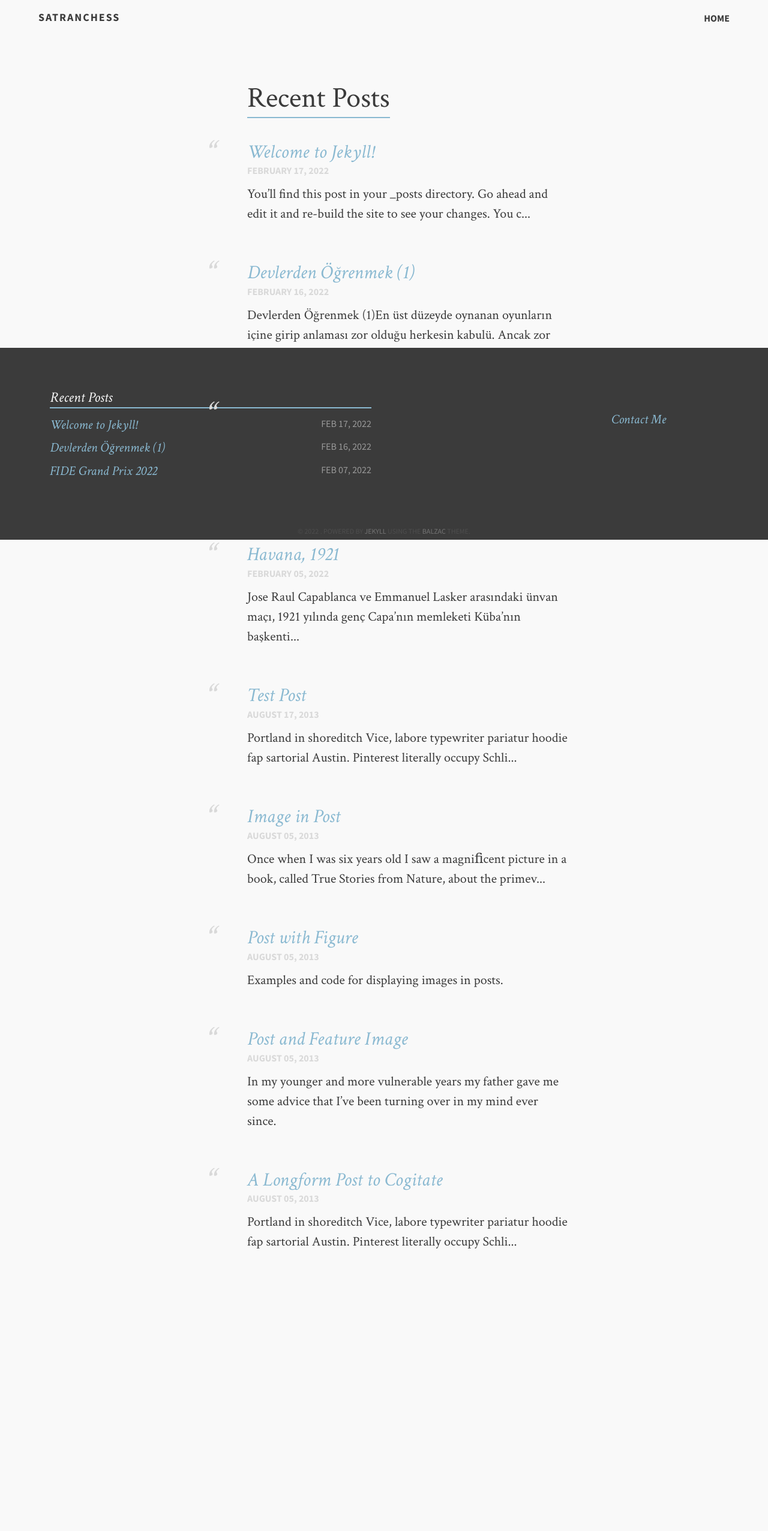
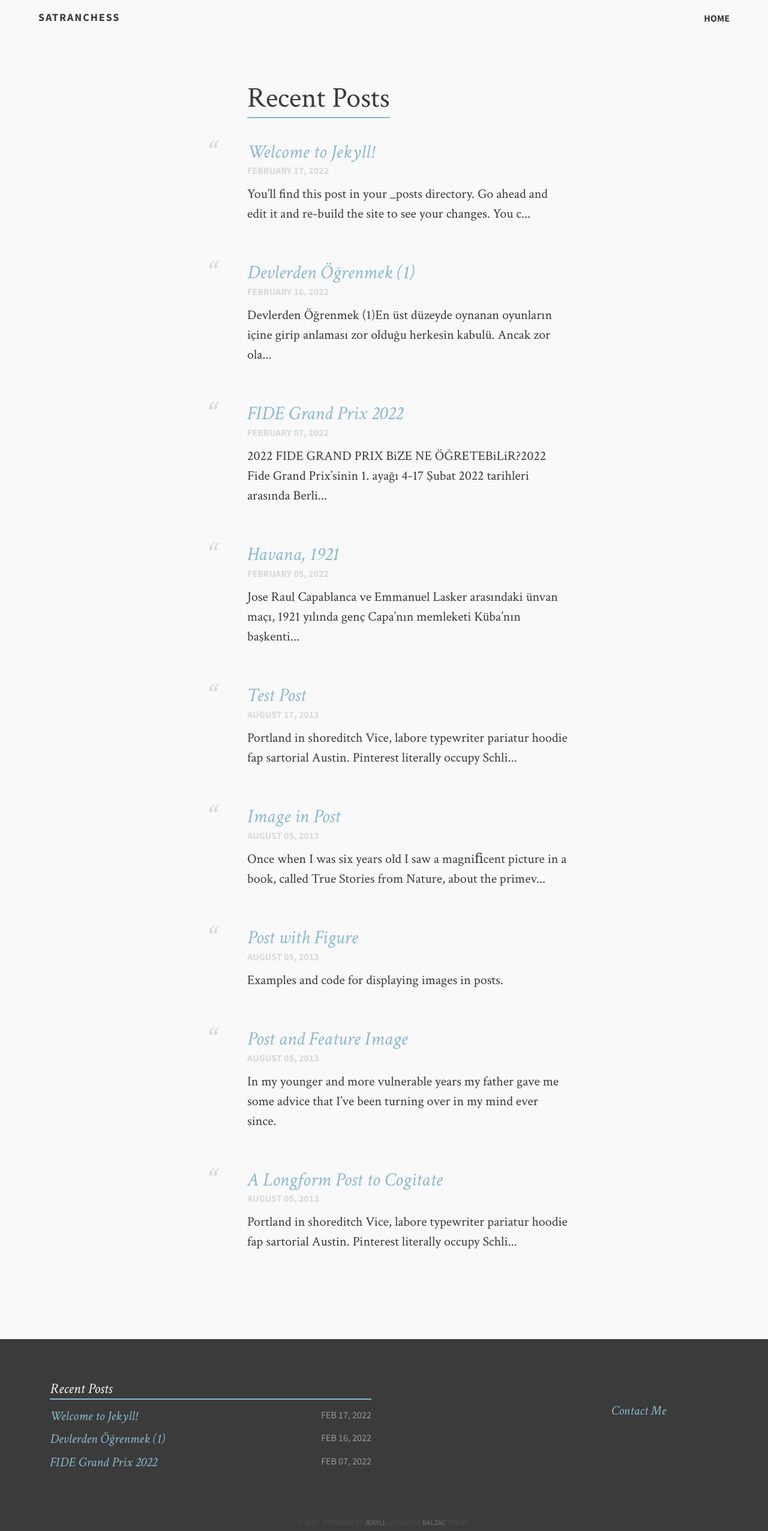
Before and after one commit to satranchess/satrancc, a Jekyll site: the page built from index.md, in a window 1280 px wide. Shown: the whole page at 60% size. Built offline with Jekyll 4.4.1, drawn with Linux system fonts in a browser that asks for light colours; before the commit the page ends 2260 px from its top, so only the background shows below that.

Commit message:
Update _styles.scss

```diff
--- a/_sass/_styles.scss
+++ b/_sass/_styles.scss
@@ -658,7 +658,7 @@ header.site-header nav {
 
 /* Footer Stuff */
 .push {
-    height: $footerHeight/3 !important;
+    height: $footerHeight/4 !important;
 }
 
 footer {
@@ -667,9 +667,8 @@ footer {
     height: $footerHeight;
     font-size: $fsp;
     color: $white;
-    position: absolute;
-    bottom: 0;
-    clear: both;
+    position: relative;
+    margin-top: auto;
 
     // Contain that ish
     section {
```
